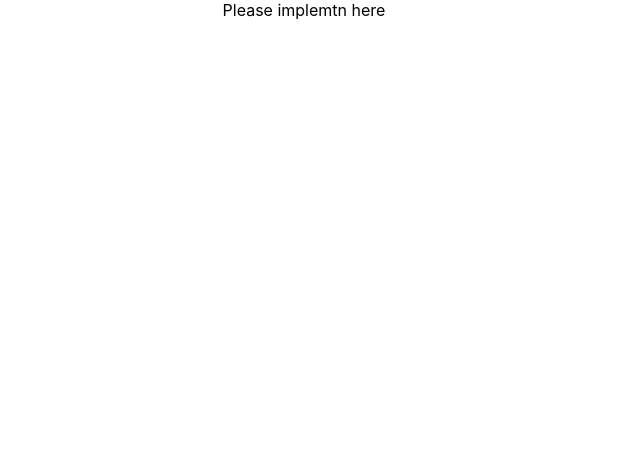
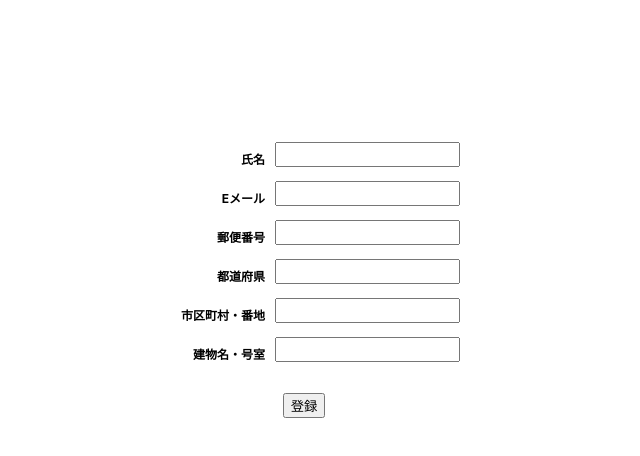
Before and after one commit to gaku101/frontend-recruiting-takahashi, a React (Create React App) app in the folder assignment-2/samples/react/: page / in a window 1280 px wide. Shown: the top 456 px of the page, without its empty margins (336-976 px from the left). Built offline with nearby package versions, Linux system fonts and the light colour scheme.

Commit message:
feat: Formコンポーネント追加 #3

```diff
--- a/assignment-2/samples/react/package.json
+++ b/assignment-2/samples/react/package.json
@@ -39,5 +39,8 @@
       "last 1 firefox version",
       "last 1 safari version"
     ]
+  },
+  "devDependencies": {
+    "sass": "^1.52.1"
   }
 }
--- a/assignment-2/samples/react/src/App.tsx
+++ b/assignment-2/samples/react/src/App.tsx
@@ -1,7 +1,12 @@
-import "./App.css";
+import "./App.css"
+import { Form } from "./components/Form"
 
 function App() {
-  return <div className="App">Please implemtn here</div>;
+  return (
+    <div className='App'>
+      <Form />
+    </div>
+  )
 }
 
-export default App;
+export default App
--- /dev/null
+++ b/assignment-2/samples/react/src/components/Form.module.scss
@@ -0,0 +1,23 @@
+.formContainer {
+  width: 400px;
+  margin: 0 auto;
+  background-color: white;
+  margin-top: 10%;
+}
+
+.inputAreaContainer {
+  display: flex;
+  padding-top: 14px;
+  padding-right: 44px;
+  justify-content: flex-end;
+  & > label {
+    font-size: 12px;
+    font-weight: 700;
+    margin-right: 10px;
+    padding-top: 8px;
+  }
+}
+
+.buttonContainer {
+  padding: 31px 0 64px;
+}
--- /dev/null
+++ b/assignment-2/samples/react/src/components/Form.tsx
@@ -0,0 +1,35 @@
+import styles from "./Form.module.scss"
+
+export const Form: React.FC = () => {
+  return (
+    <div className={styles.formContainer}>
+      <div className={styles.inputAreaContainer}>
+        <label>氏名</label>
+        <input type='text' />
+      </div>
+      <div className={styles.inputAreaContainer}>
+        <label>Eメール</label>
+        <input type='text' />
+      </div>
+      <div className={styles.inputAreaContainer}>
+        <label>郵便番号</label>
+        <input type='text' />
+      </div>
+      <div className={styles.inputAreaContainer}>
+        <label>都道府県</label>
+        <input type='text' />
+      </div>
+      <div className={styles.inputAreaContainer}>
+        <label>市区町村・番地</label>
+        <input type='text' />
+      </div>
+      <div className={styles.inputAreaContainer}>
+        <label>建物名・号室</label>
+        <input type='text' />
+      </div>
+      <div className={styles.buttonContainer}>
+        <button>登録</button>
+      </div>
+    </div>
+  )
+}
```
Also changed, not shown: 1 other file (tests, documents, lock files or other folders).
